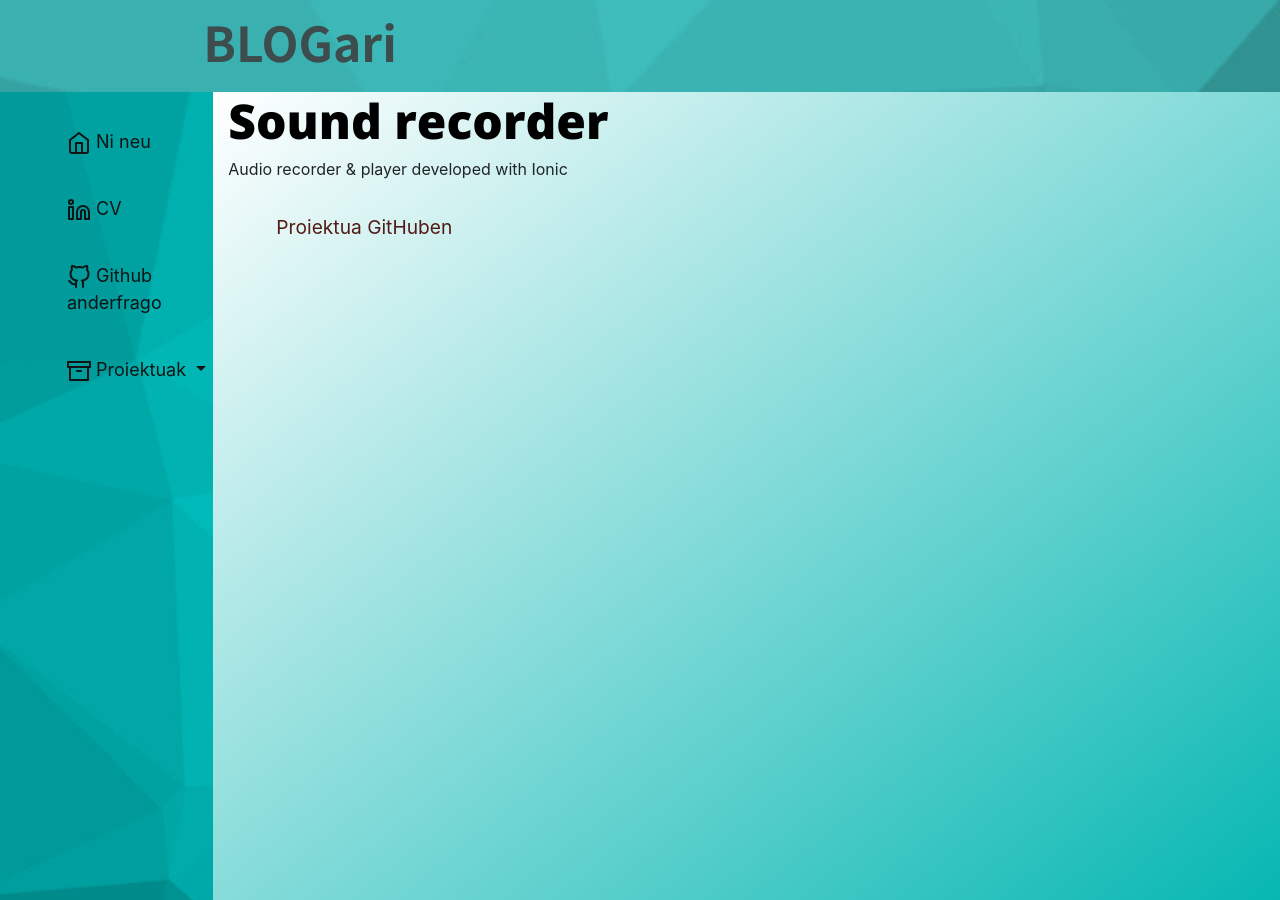
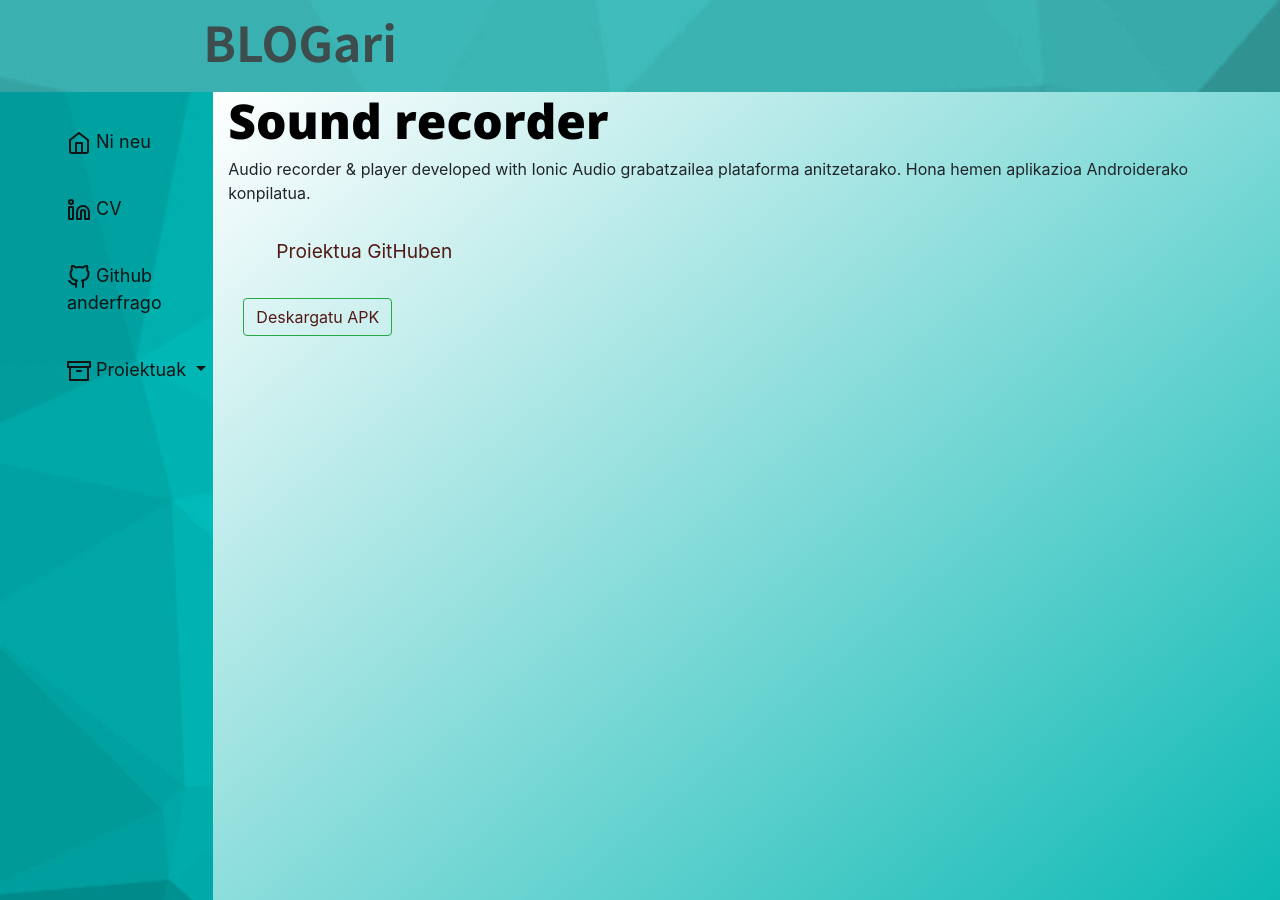
Before and after one commit to afrago/blogari, a Jekyll site: the page built from ionic-sound-recorder/index.markdown, in a window 1280 px wide and 900 px high. Built offline with Jekyll 4.4.1, drawn with Linux system fonts in a browser that asks for light colours; comment, search, counter and statistics services are not loaded; the repository's description, which GitHub fills in, is left out.

Commit message:
apk added to download

```diff
--- a/_layouts/default.html
+++ b/_layouts/default.html
@@ -47,7 +47,7 @@
 
   <div class="container-fluid">
     <div class="row my4Vientos-subject">
-      <aside class="col-4 col-md-2  sidebar-sticky  d-none d-sm-block">
+      <aside class="col-4 col-md-2  sidebar-sticky  d-none d-sm-none d-md-block">
 
         <nav class="navbar navbar-expand-lg navbar-light " aria-label="sidebar">
 
@@ -55,93 +55,93 @@
             <ul class="list-group mr-auto">
               <li class="list-group-item">
                 <a class="nav-link" href="/blogari/">
-                  <div class="d-none d-sm-block">
+                  <div class="d-none d-sm-none d-md-block">
                     <span data-feather="home"></span>
                     Ni neu
                   </div>
-                  <div class="d-block d-sm-none d-md-none d-lg-none d-xl-none">
+                  <div class="d-block d-sm-block d-md-none d-lg-none d-xl-none">
                     <span data-feather="home"></span>
                   </div>
                 </a>
               </li>
               <li class="list-group-item">
                 <a class="nav-link" href="http://linkedin.com/in/ander-f-l">
-                  <div class="d-none d-sm-block">
+                  <div class="d-none d-sm-none d-md-block">
                     <span data-feather="linkedin"></span>
                     CV
                   </div>
-                  <div class="d-block d-sm-none d-md-none d-lg-none d-xl-none">
+                  <div class="d-block d-sm-block d-md-none d-lg-none d-xl-none">
                     <span data-feather="linkedin"></span>
                   </div>
                 </a>
               </li>
               <li class="list-group-item">
                 <a class="nav-link" href="http://github.com/anderfrago">
-                  <div class="d-none d-sm-block">
+                  <div class="d-none d-sm-none d-md-block">
                     <span data-feather="github"></span>
                     Github anderfrago
                   </div>
-                  <div class="d-block d-sm-none d-md-none d-lg-none d-xl-none">
+                  <div class="d-block d-sm-block d-md-none d-lg-none d-xl-none">
                     <span data-feather="github"></span>
                   </div>
                 </a>
               </li>
               <li class=" list-group-item dropdown ">
-                <div class="d-none d-sm-block">
+                <div class="d-none d-sm-none d-md-block">
                   <a class="  nav-link  dropdown-toggle" id="dropdownMenuButton" data-toggle="dropdown"
                     aria-haspopup="true" aria-expanded="false">
                     <span data-feather="archive"> </span> Proiektuak
                   </a>
                   <div class="dropdown-menu" aria-labelledby="dropdownMenuButton">
                     <a class="dropdown-item" href="artean-lan-poltsa">
-                      <div class="d-none d-sm-block">
+                      <div class="d-none d-sm-none d-md-block">
                         <span data-feather="archive"></span>
                         Artean
                       </div>
                     </a>
                     <a class="dropdown-item" href="where-is-my-car">
-                      <div class="d-none d-sm-block">
+                      <div class="d-none d-sm-none d-md-block">
                         <span data-feather="map"></span>
                         Where is my car
                       </div>
                     </a>
                     <a class="dropdown-item" href="ionic-sound-recorder">
-                      <div class="d-none d-sm-block">
+                      <div class="d-none d-sm-none d-md-block">
                         <span data-feather="music"></span>
                         Sound recorder
                       </div>
                     </a>
                     <a class="dropdown-item" href="https://afrago.github.io/dl-upna-face-recognition/">
-                      <div class="d-none d-sm-block">
+                      <div class="d-none d-sm-none d-md-block">
                         <span data-feather="user"></span>
                         Ikaskutza sakona
                       </div>
                     </a>
                   </div>
                 </div>
-                <div class="d-block d-sm-none d-md-none d-lg-none d-xl-none">
+                <div class="d-block d-sm-block d-md-none d-lg-none d-xl-none">
                   <a class="  nav-link  dropdown-toggle" id="dropdownMenuButton" data-toggle="dropdown"
                     aria-haspopup="true" aria-expanded="false">
                     <span data-feather="archive"> </span>
                   </a>
                   <div class="dropdown-menu" aria-labelledby="dropdownMenuButton">
                     <a class="dropdown-item" href="artean-lan-poltsa">
-                      <div class="d-block d-sm-none d-md-none d-lg-none d-xl-none">
+                      <div class="d-block d-sm-block d-md-none d-lg-none d-xl-none">
                         <span data-feather="archive"></span>
                       </div>
                     </a>
                     <a class="dropdown-item" href="where-is-my-car">
-                      <div class="d-block d-sm-none d-md-none d-lg-none d-xl-none">
+                      <div class="d-block d-sm-block d-md-none d-lg-none d-xl-none">
                         <span data-feather="map"></span>
                       </div>
                     </a>
                     <a class="dropdown-item" href="ionic-sound-recorder">
-                      <div class="d-block d-sm-none d-md-none d-lg-none d-xl-none">
+                      <div class="d-block d-sm-block d-md-none d-lg-none d-xl-none">
                         <span data-feather="music"></span>
                       </div>
                     </a>
                     <a class="dropdown-item" href="https://afrago.github.io/dl-upna-face-recognition/">
-                      <div class="d-block d-sm-none d-md-none d-lg-none d-xl-none">
+                      <div class="d-block d-sm-block d-md-none d-lg-none d-xl-none">
                         <span data-feather="user"></span>
                       </div>
                     </a>
--- a/artean/index.markdown
+++ b/artean/index.markdown
@@ -27,7 +27,7 @@ Hona hemen **web garapen** moduluan bigarren hiruhilekokoan erabilitako produktu
 <div class="container">
     <div class="row">
         <div class="col-4 mx-auto">
-            <img src="{{ 'assets/images/artean-removebg.png' }}" >
+            <img class="img-fluid"  src="{{ 'assets/images/artean-removebg.png' }}" >
         </div>
     </div>
 </div>
--- a/assets/css/custom/custom.css
+++ b/assets/css/custom/custom.css
@@ -12,38 +12,44 @@ section {
   background: -moz-linear-gradient(to top left, #00b5b0, white);
   background: -o-linear-gradient(to top left, #00b5b0, white);
   background: linear-gradient(to top left, #00b5b0, white);
+  min-height: calc(100vh);
 }
 
-/* line 13, ../../../_sass/custom/_mylayout.scss */
+/* line 16, ../../../_sass/custom/_mylayout.scss */
+.btn-primary:hover {
+  background-color: #3D4D4D;
+}
+
+/* line 21, ../../../_sass/custom/_mylayout.scss */
 .my4Vientos-header {
   background-image: url("./../../images/header-bg.png");
   background-size: cover;
 }
-/* line 16, ../../../_sass/custom/_mylayout.scss */
+/* line 24, ../../../_sass/custom/_mylayout.scss */
 .my4Vientos-header a {
   padding-left: 15%;
 }
 
-/* line 23, ../../../_sass/custom/_mylayout.scss */
+/* line 31, ../../../_sass/custom/_mylayout.scss */
 .my4Vientos-subject h1.my4Vientos-title {
   color: black;
   font-family: 'Open Sans', sans-serif;
 }
 
-/* line 28, ../../../_sass/custom/_mylayout.scss */
+/* line 36, ../../../_sass/custom/_mylayout.scss */
 .my4Vientos-level {
   display: flex;
   align-items: center;
   flex-direction: row;
   color: #3D4D4D;
 }
-/* line 34, ../../../_sass/custom/_mylayout.scss */
+/* line 42, ../../../_sass/custom/_mylayout.scss */
 .my4Vientos-level img.my4Vientos-img {
   max-width: 5rem;
   padding: 1rem;
 }
 
-/* line 39, ../../../_sass/custom/_mylayout.scss */
+/* line 47, ../../../_sass/custom/_mylayout.scss */
 .my4Vientos-subtitle {
   float: none;
   text-align: left;
@@ -54,7 +60,7 @@ section {
 /*
  * Sidebar
  */
-/* line 54, ../../../_sass/custom/_mylayout.scss */
+/* line 62, ../../../_sass/custom/_mylayout.scss */
 .sidebar-sticky {
   background-image: url("./../../images/sidebar-bg.jpg");
   background-size: cover;
@@ -69,17 +75,17 @@ section {
   overflow-y: auto;
   /* Scrollable contents if viewport is shorter than content. */
 }
-/* line 70, ../../../_sass/custom/_mylayout.scss */
+/* line 78, ../../../_sass/custom/_mylayout.scss */
 .sidebar-sticky .list-group-item {
   background-color: transparent !important;
   border: 0ch;
 }
-/* line 74, ../../../_sass/custom/_mylayout.scss */
+/* line 82, ../../../_sass/custom/_mylayout.scss */
 .sidebar-sticky .list-group-item .nav-link {
   font-size: large;
   color: #101414 !important;
 }
-/* line 77, ../../../_sass/custom/_mylayout.scss */
+/* line 85, ../../../_sass/custom/_mylayout.scss */
 .sidebar-sticky .list-group-item .nav-link:hover {
   color: white !important;
 }
--- a/ionic-sound-recorder/index.markdown
+++ b/ionic-sound-recorder/index.markdown
@@ -9,6 +9,16 @@ permalink: /ionic-sound-recorder
 {:.my4Vientos-title}
 
 Audio recorder & player developed with Ionic
+Audio grabatzailea plataforma anitzetarako.
+Hona hemen aplikazioa Androiderako konpilatua.
 
 [Proiektua GitHuben](https://github.com/anderfrago/ionic-sound-recorder)
 {: .my-alert-title}
+
+<div class="container">
+    <div class="row">
+        <div class="col-4">
+            <a class="btn btn-outline-success" href="{{ 'assets/apps/ionic-sound-recorder.apk' }} " download>Deskargatu APK</a>
+        </div>
+    </div>
+</div>
```
Also changed, not shown: other parts of _layouts/default.html (+5 -3 lines), _sass/custom/_mylayout.scss (+8 -0 lines), where-is-my-car/index.markdown (+5 -2 lines), 2 other files.
